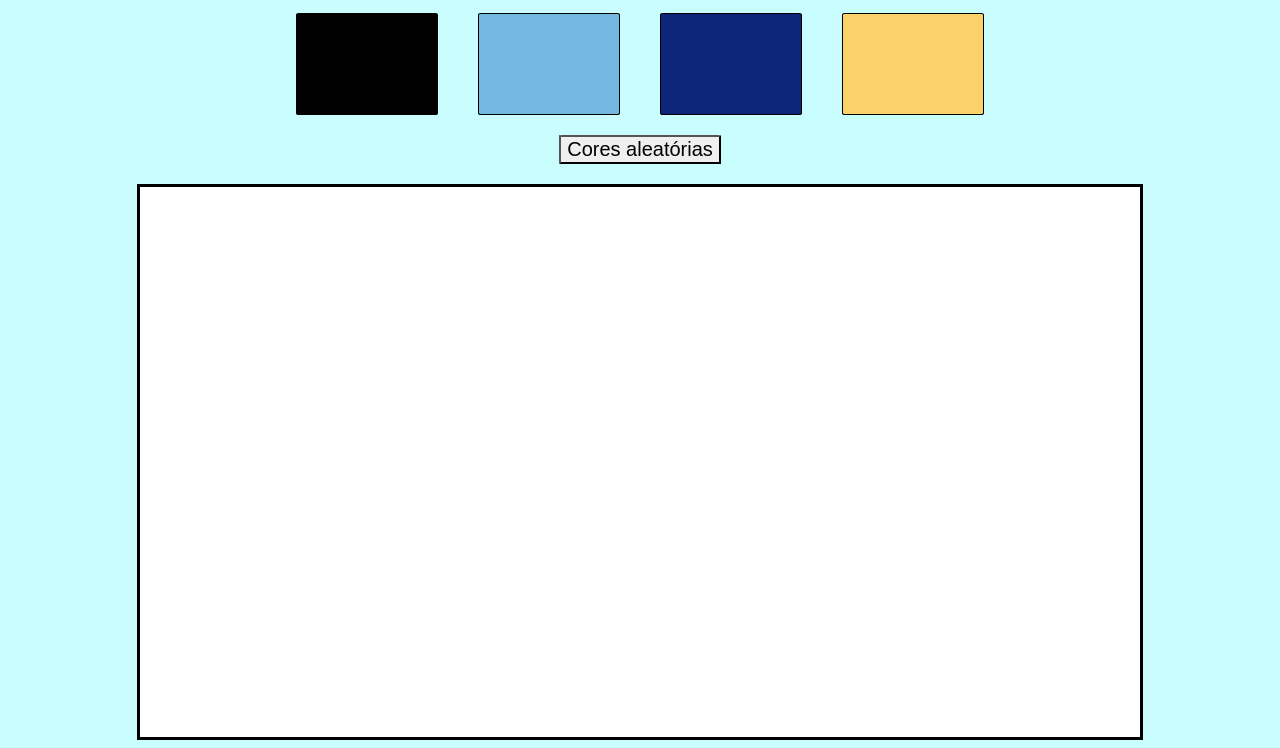
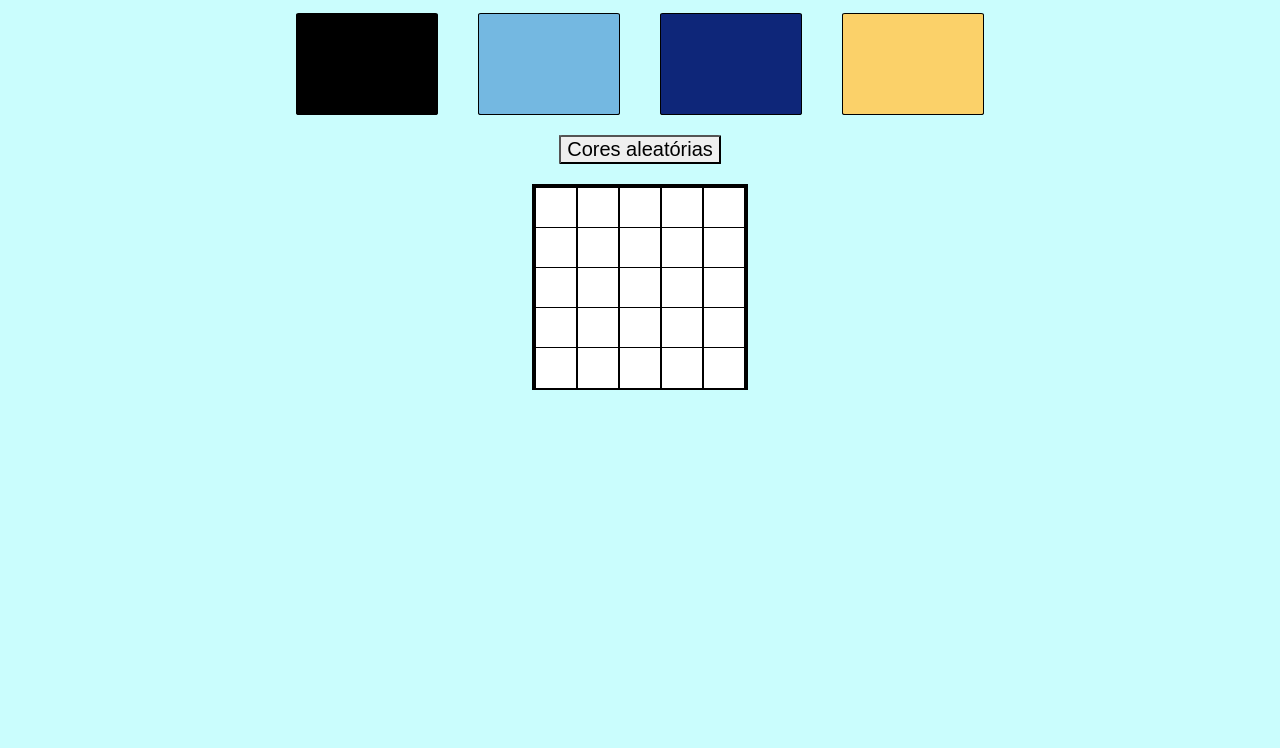
Before and after one commit to DanielGomes25/Project-Pixels-Art, a website: page index.html in a window 1280 px wide. Shown: the part 114-862 px from the top of the page. After the commit the page ends 800 px from the top, so only its background shows below. Drawn offline with Linux system fonts and the light colour scheme.

Commit message:
resolve requisito 7

```diff
--- a/style.css
+++ b/style.css
@@ -18,13 +18,12 @@ display: flex;
 
 #pixel-board {
 background-color: white;
-height: 550px;
-width: 1000px;
-margin-left: auto;
-margin-right: auto;
+width: 80%;
+max-width: fit-content;
+max-height: fit-content;
+margin: 0 auto;
 margin-top: 20px;
-display: flex;
-border: solid 3px black;
+border: black solid 3px;
 }
 
 body {
@@ -32,9 +31,19 @@ body {
 }
 #line {
 background-color: white;
+max-height: 40px;
+height: 40px;
+display: flex;
+
 
 }
 
 .pixel {
     background-color: white;
+    width: 40px;
+    height: 40px;
+    border: solid black 1px;
+    display: inline-block;
+
+
 }
```
